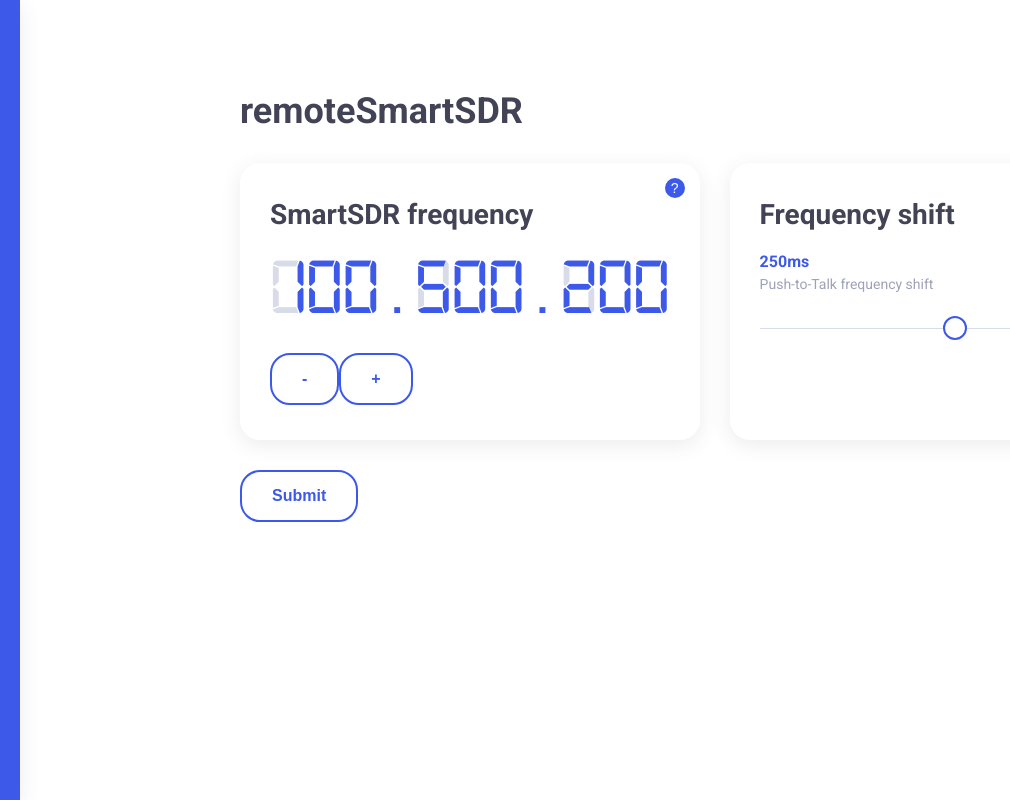
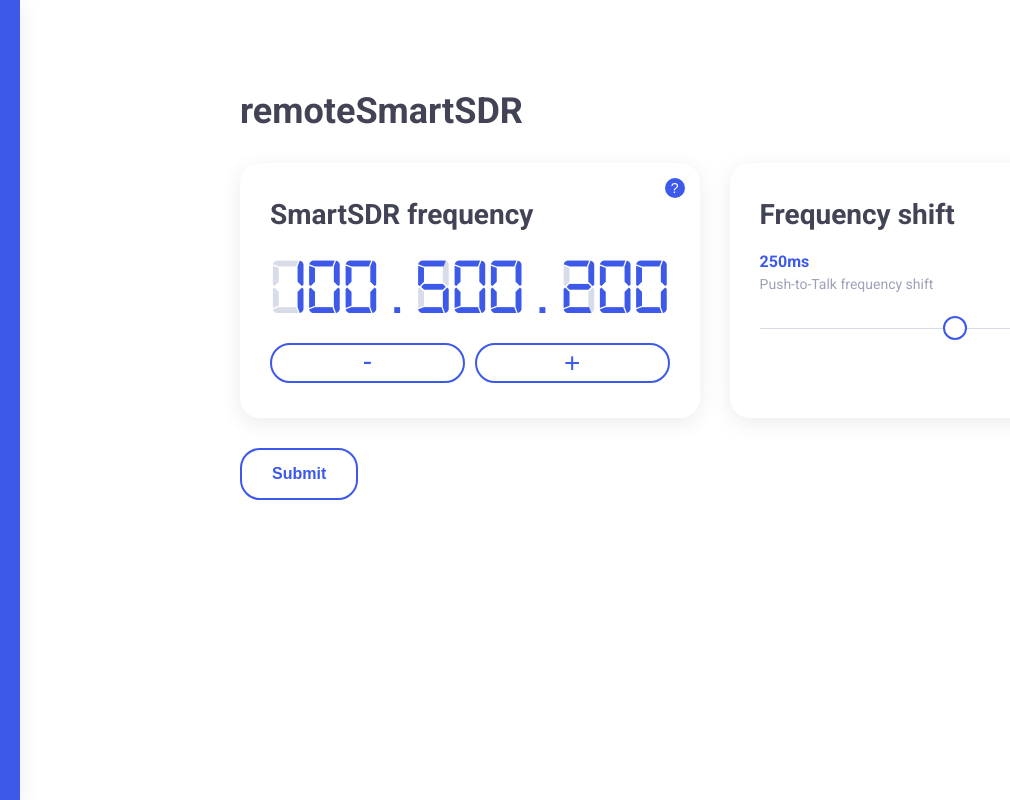
Before and after one commit to on3ure/remoteSmartSDR, a Next.js app in the folder web/: page / in a window 1280 px wide. Shown: the whole page, without its empty margins (0-1010 px from the left). Built offline with nearby package versions, Linux system fonts and the light colour scheme.

Commit message:
Improve frequency buttons

```diff
--- a/web/src/components/form/fields/frequency/Frequency.scss
+++ b/web/src/components/form/fields/frequency/Frequency.scss
@@ -22,23 +22,40 @@
     }
   }
 
+  &__btns {
+    display: flex;
+    align-items: flex-start;
+    justify-content: space-between;
+
+    margin-top: space("s");
+
+    @media (min-width: $sm) {
+      margin-top: space("m");
+    }
+  }
+
   &__btn {
-    width: 50%;
+    width: calc(50% - #{space("xxs")});
 
-    padding: space("s") space("l");
+    padding: .4rem space("m");
+
+    color: $c-blue;
+    font-size: 2.8rem;
+    line-height: 1;
 
     background-color: $c-white;
-
-    font-size: 1.6rem;
-    font-weight: 700;
-    color: $c-blue;
-
+    border: 2px solid $c-blue;
     border-radius: 2rem;
-    border: 2px solid $c-blue;
 
     cursor: pointer;
 
     @include transition(background-color, color);
+
+    &:first-child {
+      // Because "-" doesnt want to vertical align
+      padding-top: .2rem;
+      padding-bottom: .6rem;
+    }
 
     &:hover,
     &:focus {
--- a/web/src/components/form/fields/frequency/Frequency.tsx
+++ b/web/src/components/form/fields/frequency/Frequency.tsx
@@ -49,16 +49,18 @@ export const Frequency: FC<FrequencyProps> = ({
               decimalSeparator=","
             />
           </div>
+          <div className="frequency__btns">
             <button
               type="button"
-            className="btn"
+              className="frequency__btn"
               onClick={() => handleFrequencyShiftChange('sub')}
             >-</button>
             <button
               type="button"
-            className="btn"
+              className="frequency__btn"
               onClick={() => handleFrequencyShiftChange('add')}
             >+</button>
+          </div>
         </div>
       );
     }}
```
Lines whose indentation alone changed are shown as unchanged.
